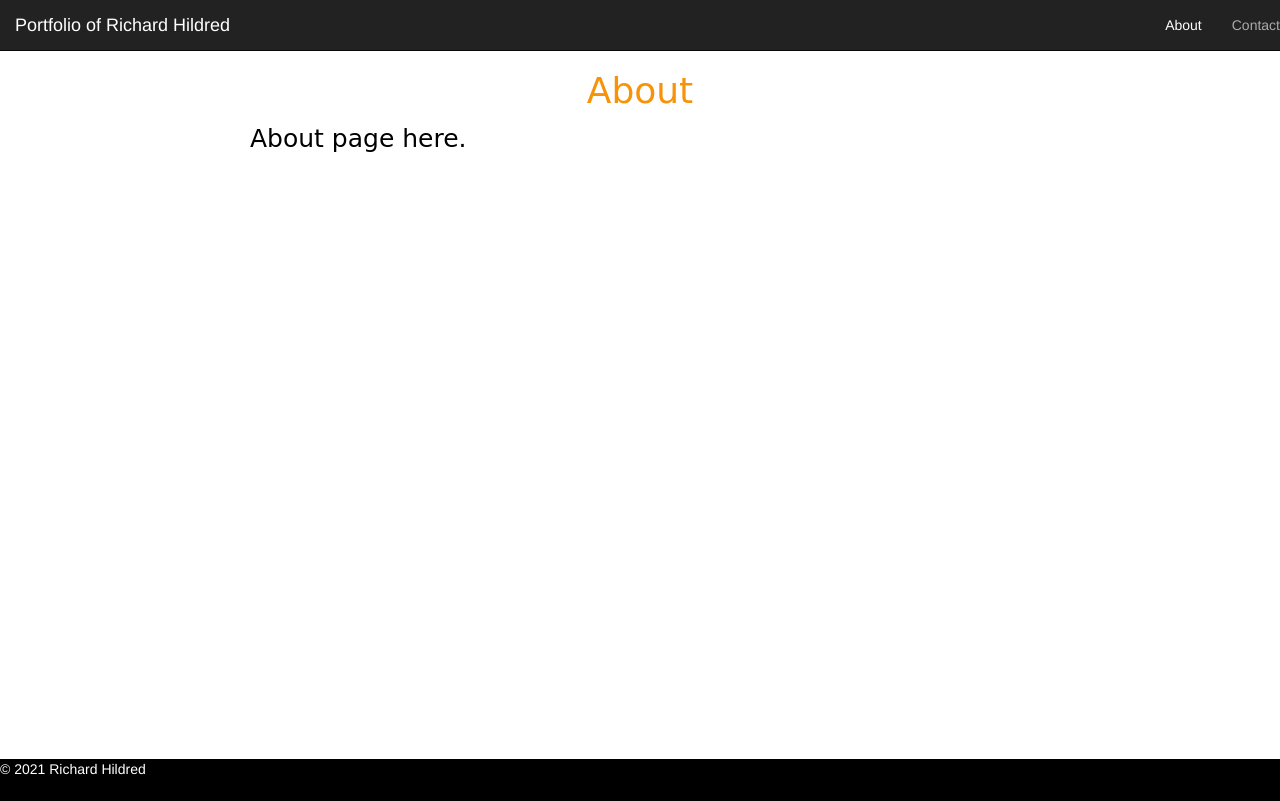
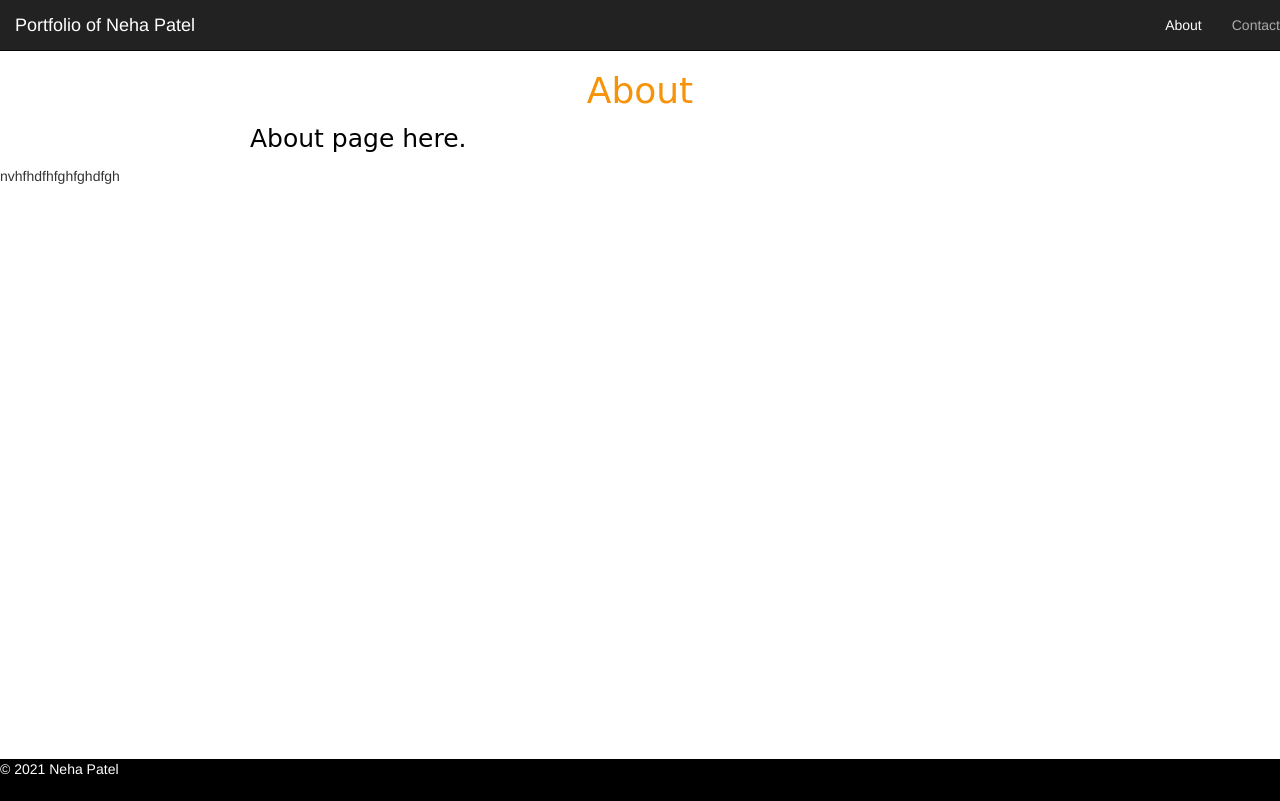
Before and after one commit to patelnc/FinalPWA, a website: page about.html in a window 1280 px wide. Drawn offline with nearby package versions, Linux system fonts and the light colour scheme.

Commit message:
git commit -m

```diff
--- a/about.html
+++ b/about.html
@@ -1,6 +1,6 @@
-
 <!DOCTYPE html>
 <html lang="en" class="about">
+
 <head>
 
     <link rel="stylesheet" href="https://maxcdn.bootstrapcdn.com/bootstrap/3.2.0/css/bootstrap.min.css" />
@@ -8,6 +8,7 @@
 
     <title>About</title>
 </head>
+
 <body>
 
     <!-- your header here -->
@@ -16,13 +17,14 @@
     <nav>
         <div class="navbar navbar-inverse navbar-static-top">
             <div class="navbar-header">
-            <button type="button" class="navbar-toggle collapsed" data-toggle="collapse" data-target=".navbar-collapse">
+                <button type="button" class="navbar-toggle collapsed" data-toggle="collapse"
+                    data-target=".navbar-collapse">
                     <span class="sr-only">Toggle navigation</span>
                     <span class="icon-bar"></span>
                     <span class="icon-bar"></span>
                     <span class="icon-bar"></span>
                 </button>
-            <a class="navbar-brand" href=".">Portfolio of Richard Hildred</a>
+                <a class="navbar-brand" href=".">Portfolio of Neha Patel</a>
             </div>
             <div class="navbar-collapse collapse">
                 <ul class="nav navbar-nav navbar-right">
@@ -38,15 +40,17 @@
         <h1 id="about">About</h1>
         <p>About page here.</p>
 
-
+nvhfhdfhfghfghdfgh
     </main>
 
     <footer>
-    &copy; <script>document.write(new Date().getFullYear())</script> Richard Hildred
+        &copy;
+        <script>document.write(new Date().getFullYear())</script> Neha Patel
     </footer>
     <script src="https://cdnjs.cloudflare.com/ajax/libs/jquery/3.5.1/jquery.js"></script>
     <script src="https://maxcdn.bootstrapcdn.com/bootstrap/3.2.0/js/bootstrap.min.js"></script>
     <script src="js/main.js"></script>
 
 </body>
+
 </html>
```
Lines whose indentation alone changed are shown as unchanged.
